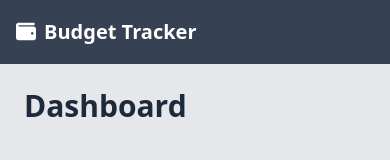
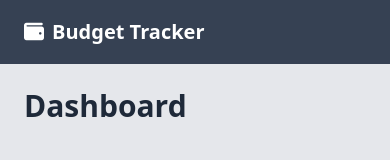
Before and after one commit to jimenezraul/angular-personal-budget-tracker, an Angular app: page / in a window 390 px wide. Shown: the top 160 px of the page. Built offline with nearby package versions, Linux system fonts and the light colour scheme.

Commit message:
Update navbar layout for improved responsiveness and spacing

```diff
--- a/src/app/shared/navbar/navbar.component.html
+++ b/src/app/shared/navbar/navbar.component.html
@@ -1,9 +1,9 @@
 <nav class="bg-gray-700">
-    <div class="mx-auto max-w-7xl px-2 sm:px-6 lg:px-8">
+    <div class="mx-auto container sm:px-6">
         <div class="relative flex h-16 items-center justify-between">
             <!-- Logo -->
             <div class="flex justify-between items-center shrink-0 items-center">
-                <i class="fa-solid fa-wallet text-xl text-white p-2"></i>
+                <i class="fa-solid fa-wallet text-xl text-white pl-6 sm:pl-0 pr-2"></i>
                 <p class="text-xl font-bold text-white">Budget Tracker</p>
             </div>
             <!-- Desktop Menu -->
```
